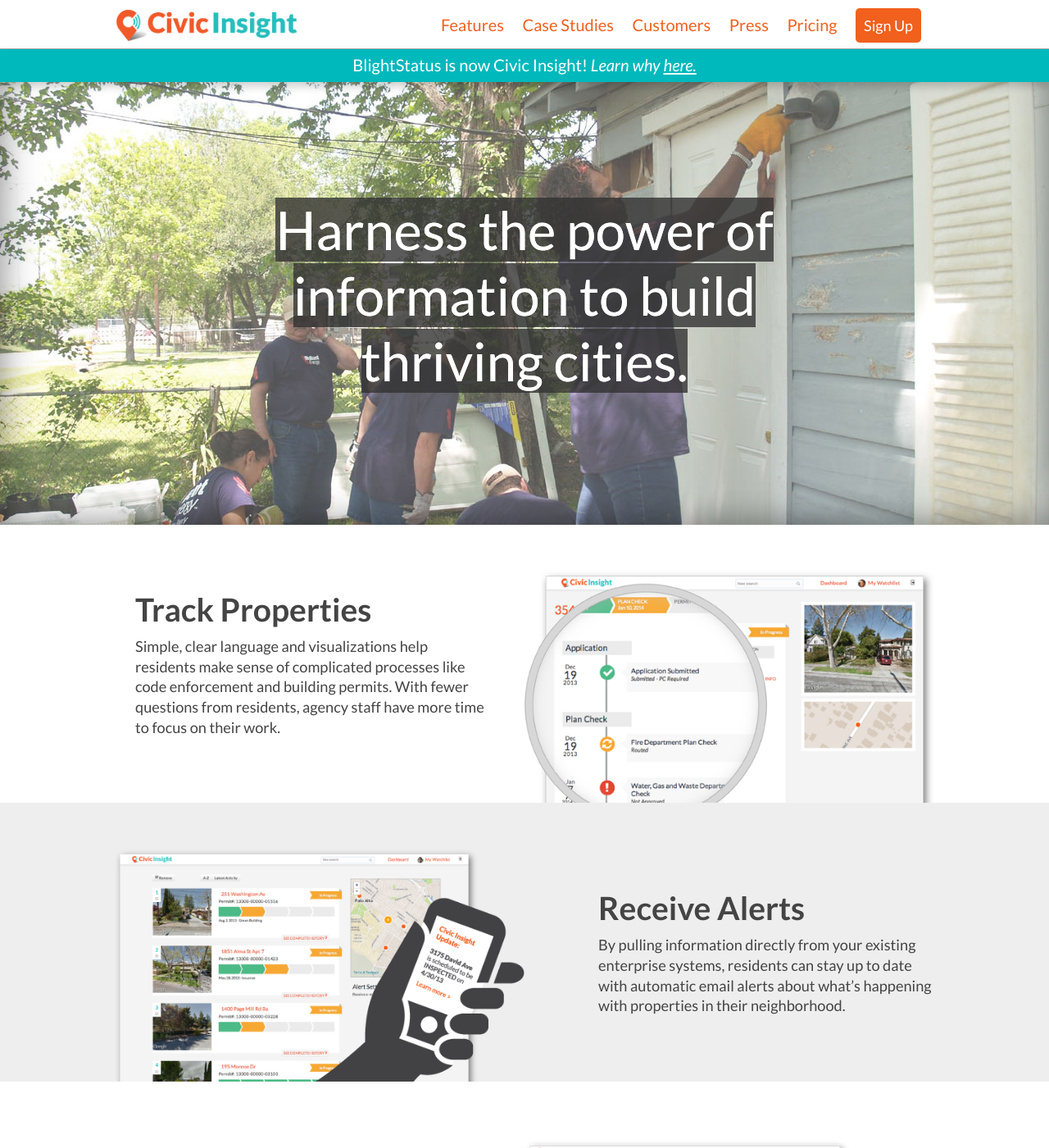
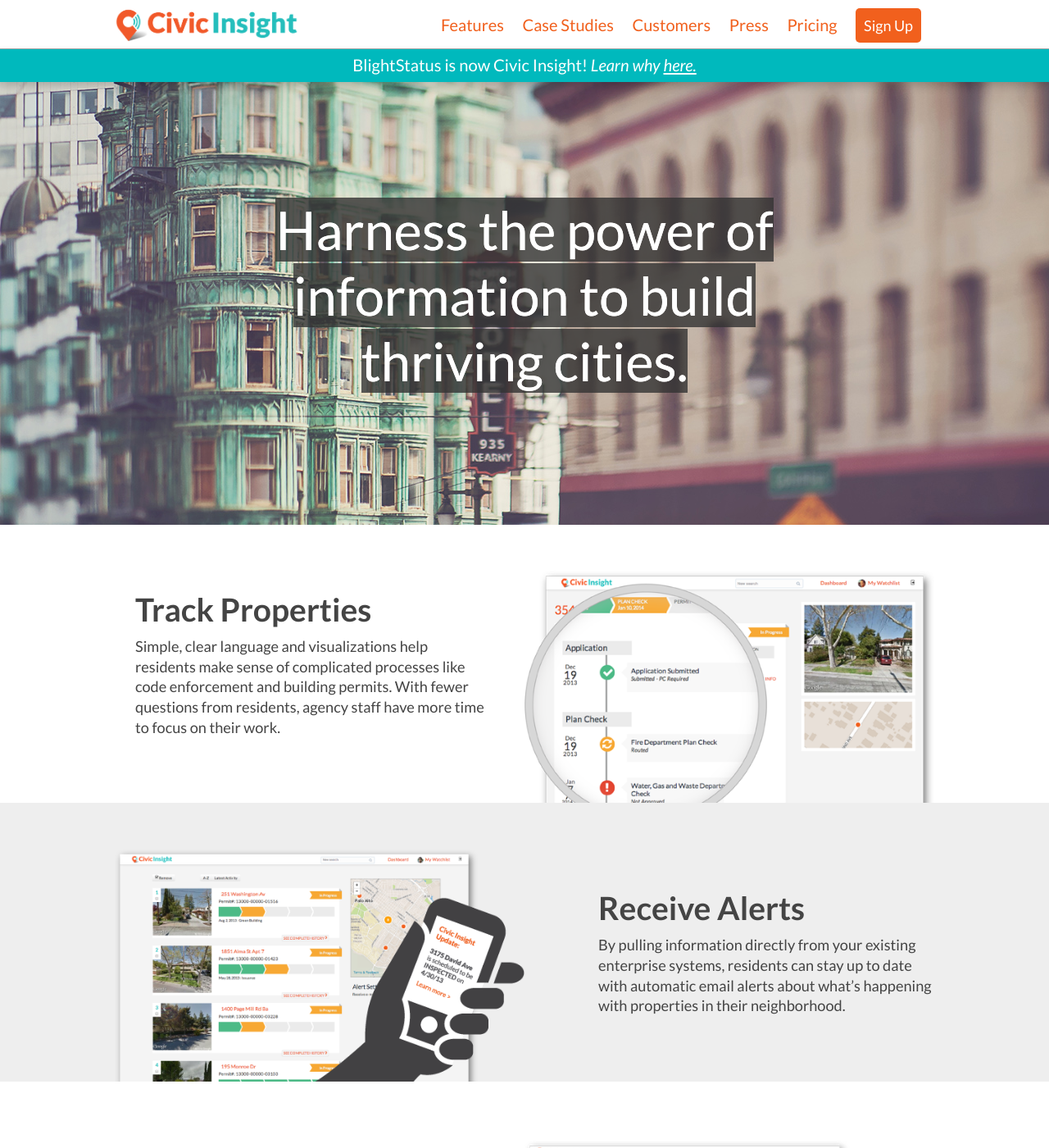
Before and after one commit to civicindustries/civicinsight.com, a Jekyll site: the page built from index.html, in a window 1280 px wide and 1400 px high. Shown: the whole window at 82% size. Built offline with Jekyll 4.4.1, drawn with Linux system fonts in a browser that asks for light colours; nearby versions of some CDN libraries; library files that are not in the unit come from our copies; Markdown is read by kramdown in place of the engine named in the settings; comment, search, counter and statistics services are not loaded.

Commit message:
change background image

```diff
--- a/_includes/home/vision.html
+++ b/_includes/home/vision.html
@@ -1,5 +1,6 @@
 <!-- Section #1 -->
-<section id="vision" data-speed="10" class="fatty-inner-shadow white-background">
+<section id="vision" data-speed="10" class="fatty-inner-shadow white-background; " style="overflow:hidden">
+  <img src="/images/Myan Soffia-north beach.jpg" style="position: absolute; width: 100%; top: -300px; min-width: 900px">
   <article>
     <div class="hero">
       <div class="highlight-large">
--- a/stylesheets/style.css
+++ b/stylesheets/style.css
@@ -93,7 +93,7 @@
   /** PRODUCT **/
 
   #vision {
-    background: url(/images/hero.jpg) 50% 34px no-repeat fixed;
+/*    background: url(/images/hero.jpg) 50% 34px no-repeat fixed;*/
     height: 600px;
     margin: 40px auto auto;
     width: 100%;
```
Also changed, not shown: images/Myan Soffia-north beach.jpg (added).
